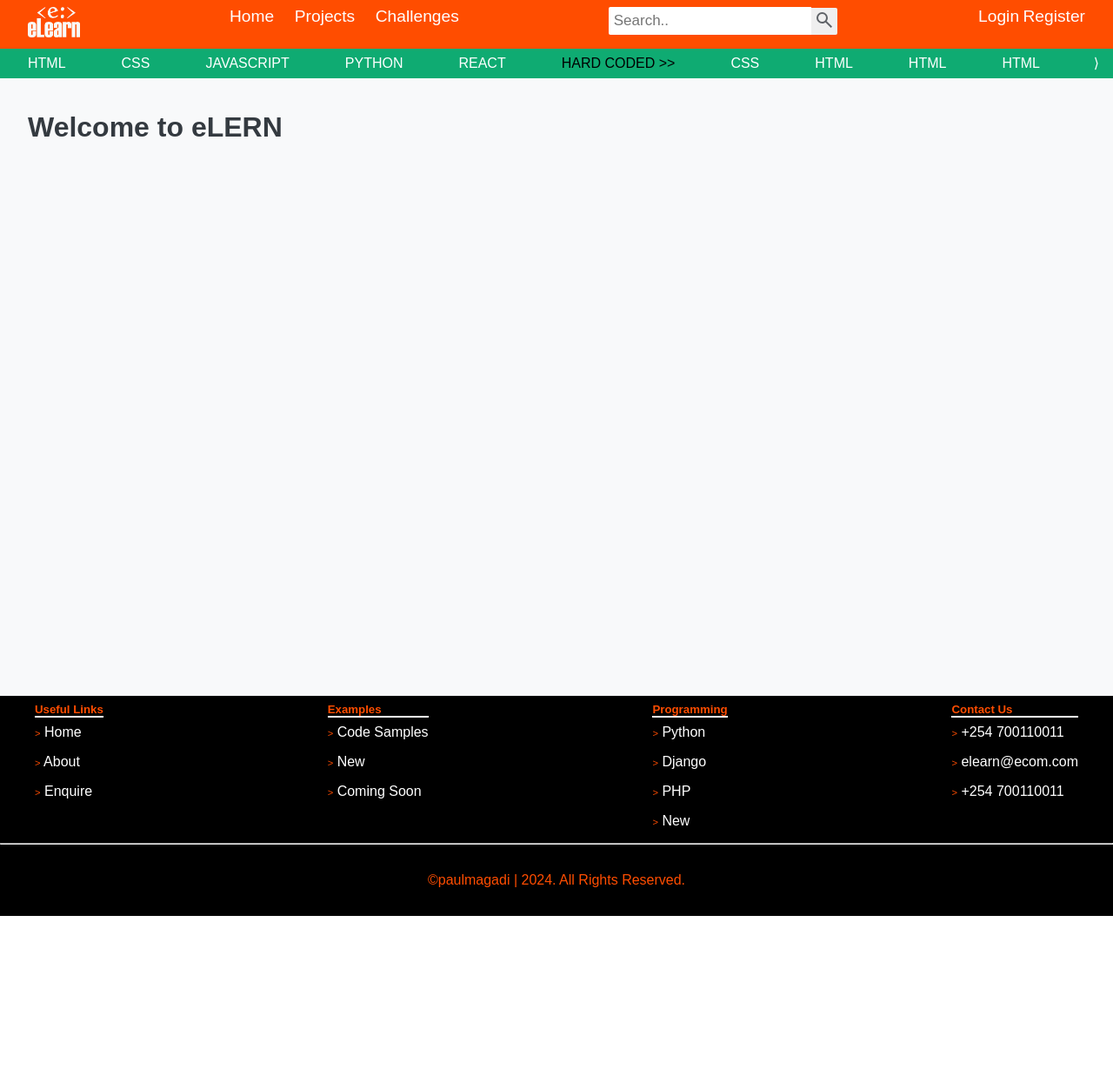
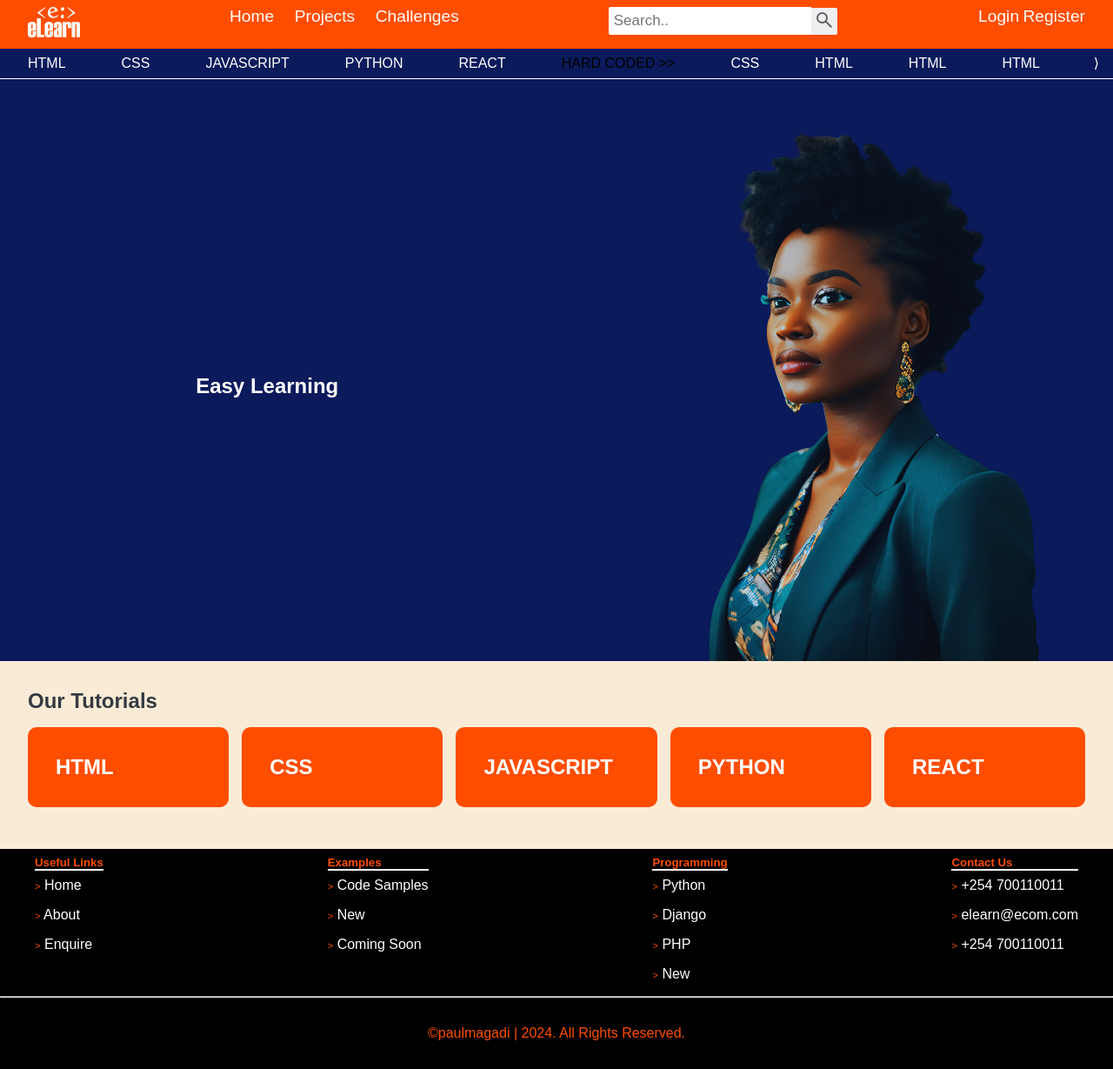
Before and after one commit to paulmagadi/Interactive-Learning-App, a Django app: page / in a window 1280 px wide. Shown: the whole page at 87% size. Before the commit the page ends 1053 px from the top, so only its background shows below. Run offline with Django 4.2, Linux system fonts and the light colour scheme; data comes from the database, SQL or seed files in the repository; both versions use the stored data as it was after the commit; some libraries are stand-ins or nearby versions; some web fonts are replaced.

Commit message:
modified:   InteractiveLearningApp/db.sqlite3 	modified:   InteractiveLearningApp/main/templates/main/index.html 	modified:   InteractiveLearningApp/static/css/main.css 	new file:   InteractiveLearningApp/static/images/hero.png 	new file:   InteractiveLearningApp/static/images/hero1.jpg

```diff
--- a/InteractiveLearningApp/main/templates/main/index.html
+++ b/InteractiveLearningApp/main/templates/main/index.html
@@ -9,8 +9,102 @@
 {% block content %}
     <main>
         <div class="home-content">
-            <h1>Welcome to eLERN</h1>
+            <section>
+                <div class="hero-section">
+                    <div class="hero-statement">
+                        <h1>Easy Learning</h1>
+                    </div>
+                    <div class="hero-image">
+                        <img src="/static/images/hero.png" alt="eLearn">
+                    </div>
+                </div>
+            </section>
+
+            <section>
+                <div class="home-lessons-section">
+                    <h1>Our Tutorials</h1>
+                    <div class="home-lessons">
+                        {% for course in courses %}
+                        <div class="home-lesson-card">
+                            <h1>{{course|upper}}</h1>
+                        </div>
+                        {% endfor %}
+                    </div>
+                </div>
+            </section>
         </div>
     </main>
 
+
+    <style>
+        .home-lessons-section {
+            background-color: antiquewhite;
+            padding: 2em;
+        }
+
+        .home-lessons-section .home-lessons {
+            display: flex;
+            flex-wrap: wrap;
+            justify-content: space-between;
+            width: 100%;
+            gap: .5em;
+            padding: 1em 0;
+        }
+
+        .home-lessons-section .home-lesson-card {
+            width: 19%;
+            padding: 2em;
+            background-color: var(--primary-color);
+            color: var(--white-color);
+            border-radius: 10px;
+            cursor: pointer;
+        }
+
+
+
+
+
+
+
+        .hero-section {
+            display: flex;
+            justify-content: space-between;
+            gap: 2em;
+            background-color: var(--secondary-color);
+            color: var(--white-color);
+            padding: 8em 0 0 0;
+        }
+
+        .hero-section .hero-statement {
+            width: 48%;
+            display: flex;
+            justify-content: center;
+            align-items: center;
+        }
+
+        .hero-section .hero-image {
+            width: 48%;
+            display: flex;
+            justify-content: center;
+            align-items: baseline;
+        }
+
+        .hero-section .hero-image img {
+            width: 80%;
+        }
+
+        @media (max-width: 580px) {
+            .hero-section {
+            flex-direction: column;
+        }
+        .hero-section .hero-statement {
+            width: 100%;
+        }
+
+        .hero-section .hero-image {
+            width: 100%;
+        }
+        }
+    </style>
+
 {% endblock content %}
--- a/InteractiveLearningApp/static/css/main.css
+++ b/InteractiveLearningApp/static/css/main.css
@@ -6,6 +6,7 @@
 
 :root {
     --primary-color: rgb(255, 77, 0);
+    --secondary-color: rgb(11, 26, 91);
     --white-color: #ffffff;
     --nav-padding: .5em 2em;
 }
@@ -213,7 +214,9 @@ a {
 
 .scroll-header {
     width: 100%;
-    background-color: #0fab72;
+    /* background-color: #0fab72; */
+    background-color: var(--secondary-color);
+    border-bottom: 1px solid var(--white-color);
     color:  var(--white-color);
     cursor: pointer;
     overflow-x: auto;
@@ -237,21 +240,22 @@ a {
 }
 
 .scroll-header a:hover {
-    background-color: #00000067;;
+    background-color: #ffffff;
+    color: var(--secondary-color);
 }
 
 .scroll-header .left{
     left: 0;
     visibility: hidden;
     position: fixed;
-    background-color: #0fab72;
+    background-color: var(--secondary-color);
     padding: .45em 1em;
 }
 
 .scroll-header .right {
     right: 0;
     position: fixed;
-    background-color: #0fab72;
+    background-color: var(--secondary-color);
     padding: .45em 1em;
 
 }
@@ -259,7 +263,7 @@ a {
 .scroll-header .sidebar-toggle-button {
     display: none;
     position: fixed;
-    background-color: #0fab72;
+    background-color: var(--secondary-color);
     padding: .45em 1em;
     left: 0;
     z-index: 102;
@@ -344,16 +348,12 @@ a {
 .home-content {
     width: 100%;
     min-height: 100vh;
-    padding: 8em 2em;
+
 }
-
-
 
 @media (max-width: 1000px) {
     .home-content {
         width: 100%;
-        margin-left: 0;
-        padding: 8em 1em;
     }
 
 }
```
Also changed, not shown: InteractiveLearningApp/db.sqlite3, InteractiveLearningApp/static/images/hero.png (added), InteractiveLearningApp/static/images/hero1.jpg (added).
